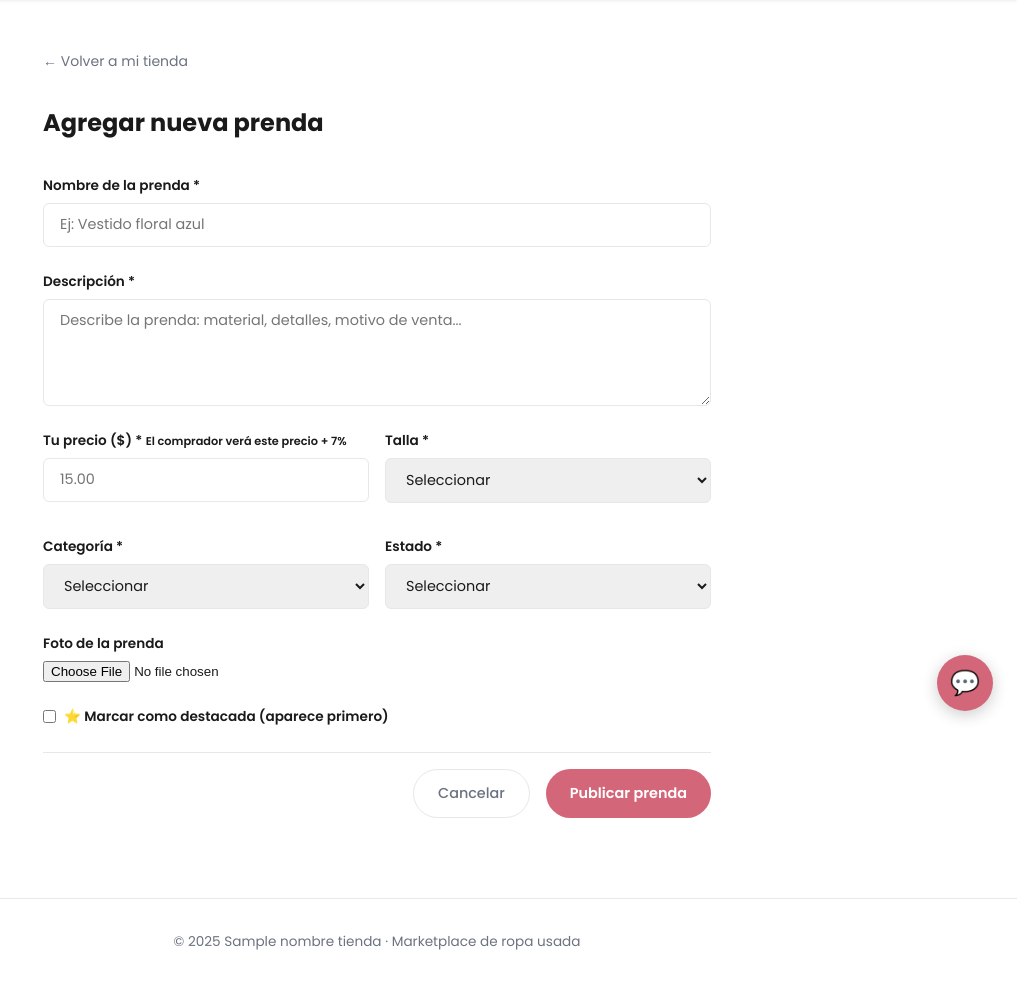
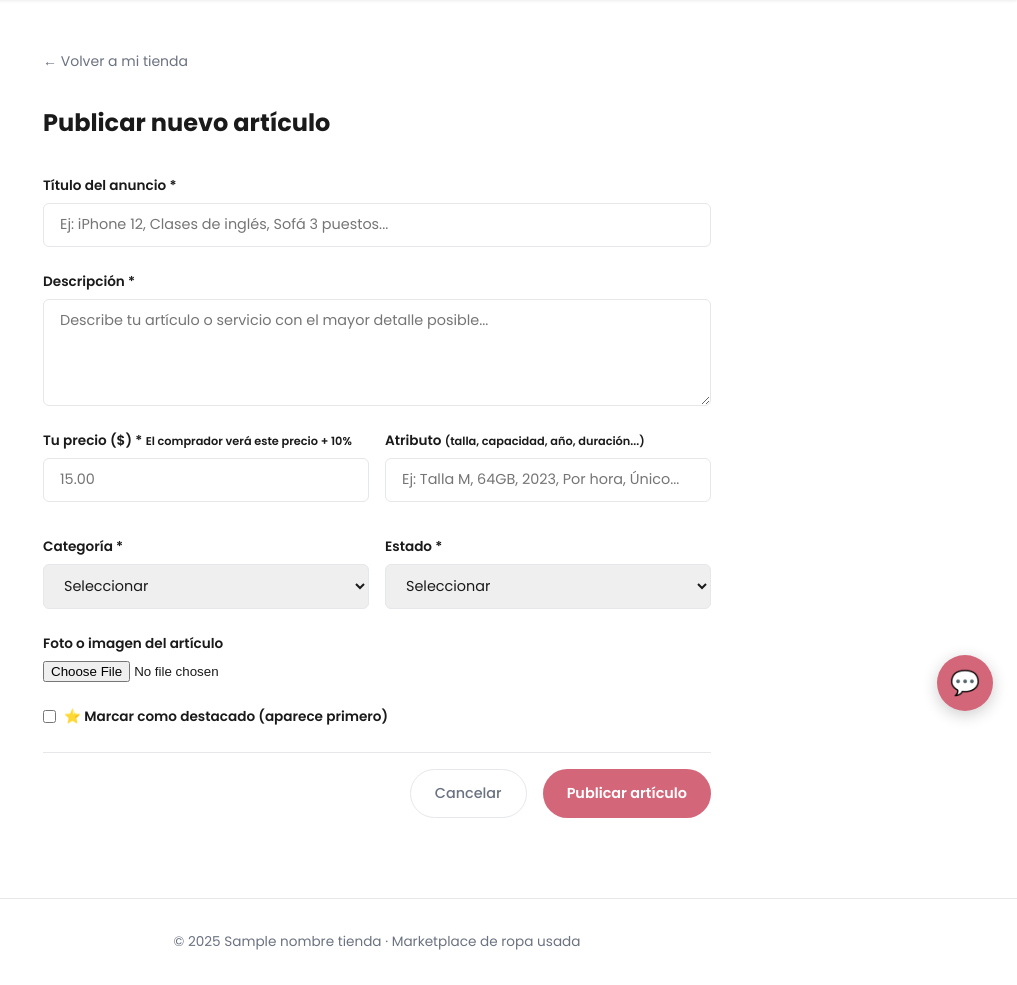
Before and after one commit to colverounmerco-lgtm/ropa-usada, a Python web app: template templates/vendedor/agregar.html in a window 1280 px wide. Shown: the part 65-1050 px from the top of the page, without its empty margins (263-1280 px from the left). Run offline with Jinja, Linux system fonts and the light colour scheme; the template is opened without the code that fills it: most values are stand-ins (such as "Sample title", 1, 10 or a date in 2020).

Commit message:
Generalize marketplace: all categories, 10% commission, optional attribute field
- Commission: 7% -> 10% across models, main.py, templates, terminos, guia-admin
- Categories: 12 general categories (Servicios, Electronica, Hogar, Vehiculos, etc.)
- "Talla" field renamed to "Atributo" (free text, optional) in agregar/editar/dashboard
- talla field stores None when empty (main.py uses .strip() or None)
- Hero text generalized: "Compra, vende y ofrece servicios"
- WhatsApp contact link no longer includes clothing-specific Talla text
- terminos.html: section 4 updated to allow all categories, not just clothing
- Empty states and count labels updated from "prenda" to "articulo"

Co-Authored-By: Claude Sonnet 4.6 <noreply@anthropic.com>

```diff
--- a/models.py
+++ b/models.py
@@ -55,7 +55,7 @@ class Usuario(db.Model):
         return self.wallet_saldo > 0
 
 
-COMISION_PORCENTAJE = 0.07
+COMISION_PORCENTAJE = 0.10
 
 
 class Prenda(db.Model):
--- a/templates/auth/register.html
+++ b/templates/auth/register.html
@@ -80,7 +80,7 @@
     document.getElementById('btn-comprador').classList.toggle('active', rol === 'comprador');
     document.getElementById('btn-vendedor').classList.toggle('active', rol === 'vendedor');
     document.getElementById('terminos-extra').textContent = rol === 'vendedor'
-      ? ' (incluyendo la comisión del 7% por venta)'
+      ? ' (incluyendo la comisión del 10% por venta)'
       : '';
   }
 </script>
--- a/templates/vendedor/agregar.html
+++ b/templates/vendedor/agregar.html
@@ -1,33 +1,28 @@
 {% extends "base.html" %}
-{% block title %}Agregar prenda — Mi Tienda{% endblock %}
+{% block title %}Publicar artículo — Mi Tienda{% endblock %}
 {% block contenido %}
 <div class="contenedor form-container">
   <a href="/mi-tienda" class="btn-volver">← Volver a mi tienda</a>
-  <h1 class="form-titulo">Agregar nueva prenda</h1>
+  <h1 class="form-titulo">Publicar nuevo artículo</h1>
 
   <form method="POST" enctype="multipart/form-data" class="form-prenda">
     <div class="campo">
-      <label>Nombre de la prenda *</label>
-      <input type="text" name="nombre" placeholder="Ej: Vestido floral azul" required>
+      <label>Título del anuncio *</label>
+      <input type="text" name="nombre" placeholder="Ej: iPhone 12, Clases de inglés, Sofá 3 puestos..." required>
     </div>
     <div class="campo">
       <label>Descripción *</label>
-      <textarea name="descripcion" rows="4" placeholder="Describe la prenda: material, detalles, motivo de venta..." required></textarea>
+      <textarea name="descripcion" rows="4" placeholder="Describe tu artículo o servicio con el mayor detalle posible..." required></textarea>
     </div>
     <div class="campos-fila">
       <div class="campo">
-        <label>Tu precio ($) * <small>El comprador verá este precio + 7%</small></label>
+        <label>Tu precio ($) * <small>El comprador verá este precio + 10%</small></label>
         <input type="number" name="precio" min="0.50" step="0.50" placeholder="15.00" required id="precio-input">
         <small class="precio-preview" id="precio-preview"></small>
       </div>
       <div class="campo">
-        <label>Talla *</label>
-        <select name="talla" required>
-          <option value="">Seleccionar</option>
-          {% for t in ['XS','S','M','L','XL','XXL','Única','34','36','38','40','42','44'] %}
-            <option>{{ t }}</option>
-          {% endfor %}
-        </select>
+        <label>Atributo <small>(talla, capacidad, año, duración...)</small></label>
+        <input type="text" name="talla" placeholder="Ej: Talla M, 64GB, 2023, Por hora, Único..." maxlength="50">
       </div>
     </div>
     <div class="campos-fila">
@@ -35,7 +30,7 @@
         <label>Categoría *</label>
         <select name="categoria" required>
           <option value="">Seleccionar</option>
-          {% for cat in ['Blusas','Camisas','Pantalones','Vestidos','Faldas','Abrigos','Chaquetas','Zapatos','Bolsos','Accesorios','Ropa deportiva','Otros'] %}
+          {% for cat in ['Servicios','Ropa y Moda','Accesorios','Electrónica','Hogar y Jardín','Vehículos','Deportes y Fitness','Juguetes y Bebés','Arte y Coleccionables','Mascotas','Inmuebles','Otros'] %}
             <option>{{ cat }}</option>
           {% endfor %}
         </select>
@@ -44,12 +39,16 @@
         <label>Estado *</label>
         <select name="estado" required>
           <option value="">Seleccionar</option>
-          <option>Excelente</option><option>Muy bueno</option><option>Bueno</option>
+          <option>Nuevo</option>
+          <option>Como nuevo</option>
+          <option>Buen estado</option>
+          <option>Estado regular</option>
+          <option>Servicio disponible</option>
         </select>
       </div>
     </div>
     <div class="campo">
-      <label>Foto de la prenda</label>
+      <label>Foto o imagen del artículo</label>
       <input type="file" name="imagen" accept="image/*" id="input-imagen">
       <div id="preview" style="display:none;margin-top:0.5rem">
         <img id="preview-img" src="" style="max-width:200px;border-radius:8px">
@@ -57,12 +56,12 @@
     </div>
     <div class="campo campo-check">
       <label class="check-label">
-        <input type="checkbox" name="destacado"> ⭐ Marcar como destacada (aparece primero)
+        <input type="checkbox" name="destacado"> ⭐ Marcar como destacado (aparece primero)
       </label>
     </div>
     <div class="form-acciones">
       <a href="/mi-tienda" class="btn-secundario">Cancelar</a>
-      <button type="submit" class="btn-primario">Publicar prenda</button>
+      <button type="submit" class="btn-primario">Publicar artículo</button>
     </div>
   </form>
 </div>
@@ -72,7 +71,7 @@
     const precio = parseFloat(this.value);
     const preview = document.getElementById('precio-preview');
     if (precio > 0) {
-      preview.textContent = `El comprador verá: $${(precio * 1.07).toFixed(2)} (incluye 7% de comisión)`;
+      preview.textContent = `El comprador verá: $${(precio * 1.10).toFixed(2)} (incluye 10% de comisión)`;
     } else {
       preview.textContent = '';
     }
--- a/templates/vendedor/dashboard.html
+++ b/templates/vendedor/dashboard.html
@@ -8,7 +8,7 @@
       <h1 class="page-titulo">{{ vendedor.tienda_nombre or vendedor.nombre }}</h1>
       <p class="page-sub">WhatsApp: {{ vendedor.whatsapp }}</p>
     </div>
-    <a href="/mi-tienda/agregar" class="btn-primario">+ Agregar prenda</a>
+    <a href="/mi-tienda/agregar" class="btn-primario">+ Publicar artículo</a>
   </div>
 
   {% with mensajes = get_flashed_messages(with_categories=true) %}
@@ -45,7 +45,7 @@
   <div class="tabla-container">
     <table class="tabla">
       <thead>
-        <tr><th>Foto</th><th>Nombre</th><th>Categoría</th><th>Talla</th><th>Tu precio</th><th>Precio comprador</th><th>Comisión</th><th>Estado</th><th>Acciones</th></tr>
+        <tr><th>Foto</th><th>Título</th><th>Categoría</th><th>Atributo</th><th>Tu precio</th><th>Precio comprador</th><th>Comisión</th><th>Estado</th><th>Acciones</th></tr>
       </thead>
       <tbody>
         {% for prenda in prendas %}
@@ -77,7 +77,7 @@
           </td>
         </tr>
         {% else %}
-        <tr><td colspan="9" style="text-align:center;padding:2rem;color:#6B7280">No tienes prendas aún. <a href="/mi-tienda/agregar">Agrega tu primera prenda</a></td></tr>
+        <tr><td colspan="9" style="text-align:center;padding:2rem;color:#6B7280">No tienes publicaciones aún. <a href="/mi-tienda/agregar">Publica tu primer artículo</a></td></tr>
         {% endfor %}
       </tbody>
     </table>
```
Also changed, not shown: GUIA-ADMIN/GUIA-ADMINISTRADOR.md (+5 -5 lines), main.py (+7 -7 lines), templates/index.html (+6 -6 lines), templates/producto.html (+4 -4 lines), templates/terminos.html (+8 -8 lines), templates/vendedor/editar.html (+10 -14 lines).
